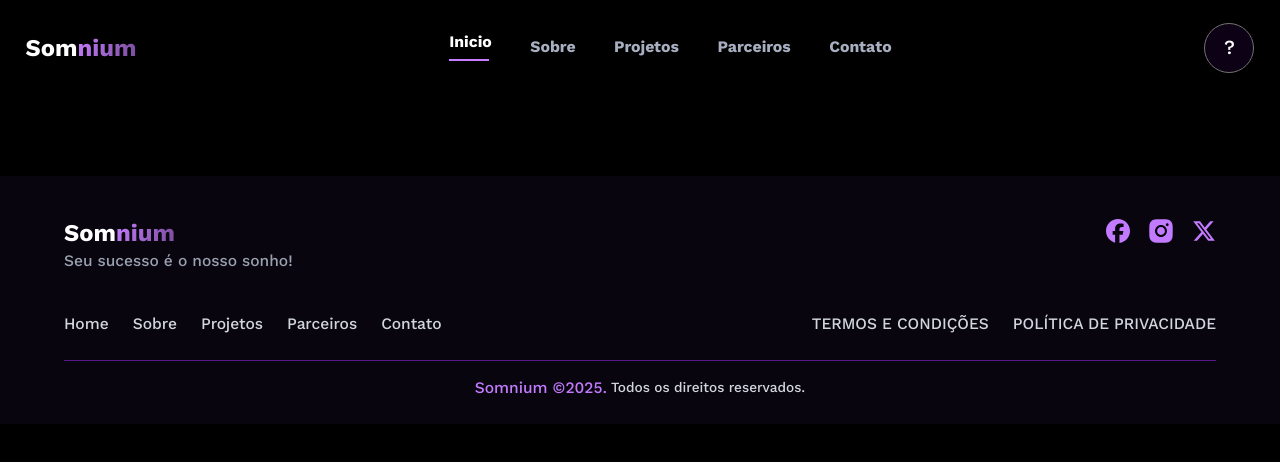
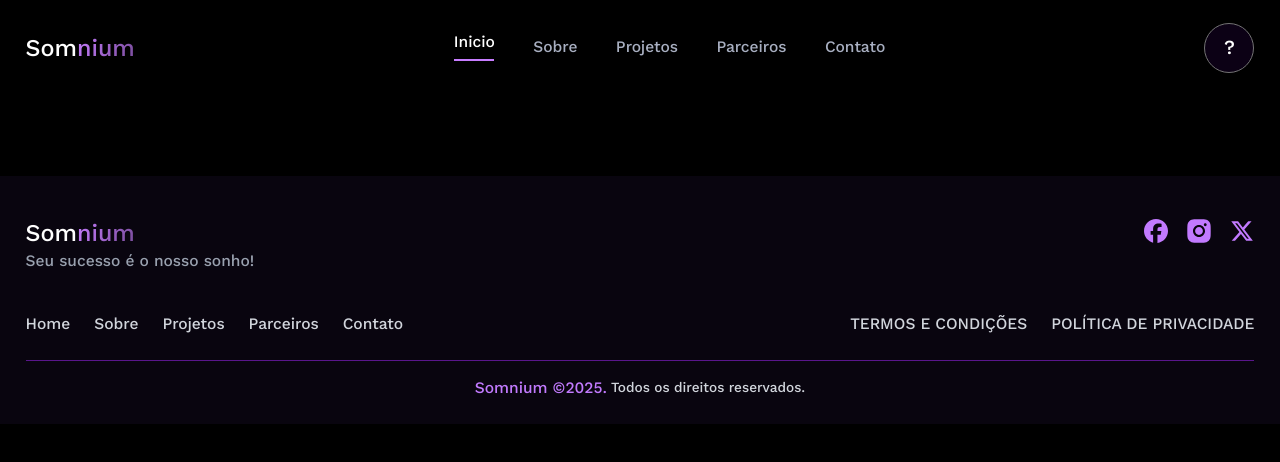
Before and after one commit to Somnium-Git/landing-page, a Next.js app in the folder frontend/: page / in a window 1280 px wide. Shown: the top 462 px of the page. Built offline with nearby package versions, Linux system fonts and the light colour scheme.

Commit message:
upd componente slider + alteracoes header e footer

```diff
--- a/frontend/src/components/Footer/Footer.tsx
+++ b/frontend/src/components/Footer/Footer.tsx
@@ -7,11 +7,11 @@ import Link from 'next/link';
 
 export default function Footer() {
   return (
-    <footer className="bg-[#09050f] text-gray-300 px-6 md:px-16 pt-10 pb-6 mt-20 text-sm">
+    <footer className="bg-[#09050f] text-gray-300 px-6 md:px-[2dvw] pt-10 pb-6 mt-20 text-sm">
       {/* Topo do footer (logo, navegação e redes sociais) */}
       <div className="flex flex-col md:flex-row justify-between items-center md:items-start mb-10">
         <div className="mb-6 md:mb-0 text-center md:text-left">
-          <div className="cursor-pointer flex justify-center font-bold md:justify-start"><Text color="#FFFFFF" size="1.5rem">Som</Text><Text isGradient={true} size="1.5rem">nium</Text></div>
+          <div className="cursor-pointer flex justify-center font-medium md:justify-start"><Text color="#FFFFFF" size="1.5rem">Som</Text><Text isGradient={true} size="1.5rem">nium</Text></div>
           <Text color="#99a1af" size="1rem">Seu sucesso é o nosso sonho!</Text>
         </div>
 
--- a/frontend/src/components/Header/Header.tsx
+++ b/frontend/src/components/Header/Header.tsx
@@ -67,9 +67,9 @@ export default function Header() {
 
   return (
     <header
-    className="text-white font-KantumruyPro font-bold w-full h-[12dvh] flex justify-between items-center p-[2dvw]"
+    className="text-white font-KantumruyPro w-full h-[12dvh] flex justify-between items-center p-[2dvw]"
     >
-      <div className="cursor-pointer flex"><Text color="#FFFFFF" size="1.5rem">Som</Text><Text isGradient={true} size="1.5rem">nium</Text></div>
+      <div className="font-medium cursor-pointer flex"><Text color="#FFFFFF" size="1.5rem">Som</Text><Text isGradient={true} size="1.5rem">nium</Text></div>
       <section className="flex flex-col">
         <section className="flex gap-[3dvw] ">
           <div ref={homeRef} className={currentScreen === 'home' ? "cursor-pointer translate-y-[-5px] transition-all duration-200"
--- /dev/null
+++ b/frontend/src/components/Slider/SliderContainer/SliderContainer.tsx
@@ -0,0 +1,21 @@
+import { HiArrowSmallRight, HiArrowSmallLeft } from "react-icons/hi2";
+
+export default function Slider({children}: any) {
+    return (
+        <section className="w-full text-center">
+            {children}
+            <div className="flex justify-between items-center">
+                <div className="cursor-pointer text-4xl text-[#774B99] hover:text-[#C77DFF] transition-all duration-200">
+                    <HiArrowSmallLeft />
+                </div>
+                <div className="cursor-pointer text-4xl text-[#774B99] hover:text-[#C77DFF] transition-all duration-200">
+                    <HiArrowSmallRight />
+                </div>
+            </div>
+
+            <div className="flex flex-row">
+
+            </div>
+        </section>
+    );
+}
```
Also changed, not shown: frontend/src/components/Slider/SliderItem/SliderItem.tsx (added).
